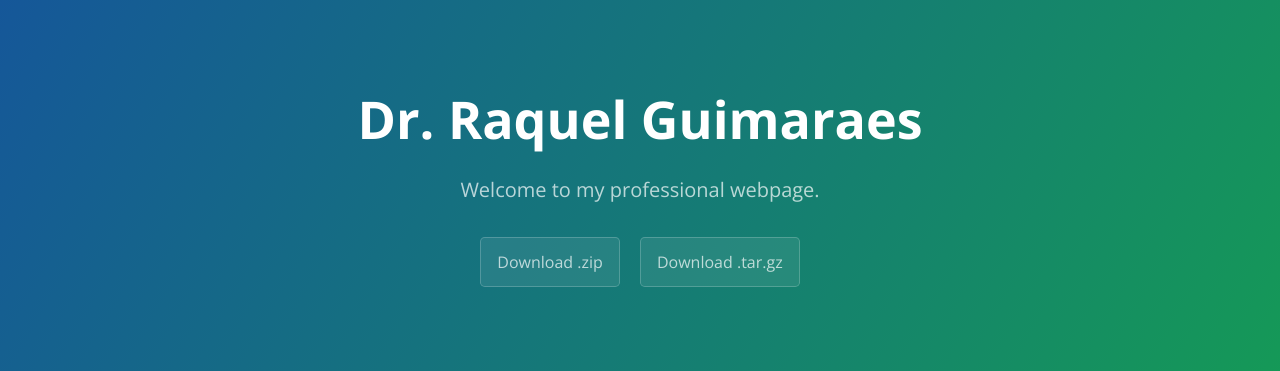
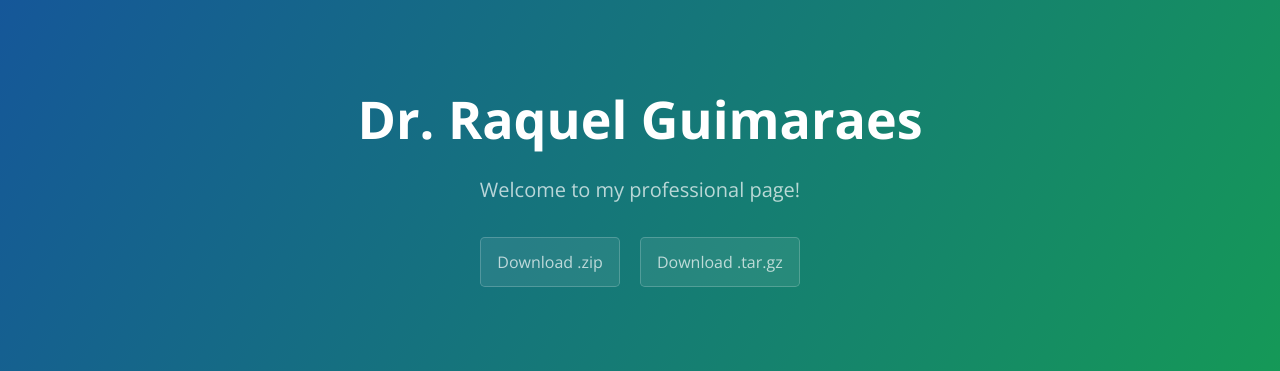
Before and after one commit to raquelrguima/raquelrguima.github.io, a Jekyll site: the page built from index.md, in a window 1280 px wide and 900 px high. Shown: the top 371 px of the window. Built offline with Jekyll 4.4.1, drawn with Linux system fonts in a browser that asks for light colours; part of the change alters nothing that is shown.

Commit message:
Update _config.yml

```diff
--- a/_config.yml
+++ b/_config.yml
@@ -3,3 +3,37 @@ description: Welcome to my professional webpage.
 show_downloads: true
 google_analytics: UA-61866064-2
 theme: jekyll-theme-cayman
+
+tagline                  : Welcome to my professional page!
+name                     : &name "Raquel Guimaraes"
+description              : &description "Welcome to my professional page!"
+
+baseurl:      ""
+paginate:     1
+locale:       "en"
+
+# About/contact
+author:
+  name:       Raquel Guimaraes
+
+# Gems
+gems:
+  - jekyll-paginate
+
+#Others
+markdown: kramdown
+
+plugins:
+  - jekyll-relative-links
+relative_links:
+  enabled: true
+  collections: true
+include:
+  - CONTRIBUTING.md
+  - README.md
+  - LICENSE.md
+  - COPYING.md
+  - CODE_OF_CONDUCT.md
+  - CONTRIBUTING.md
+  - ISSUE_TEMPLATE.md
+  - PULL_REQUEST_TEMPLATE.md
```
